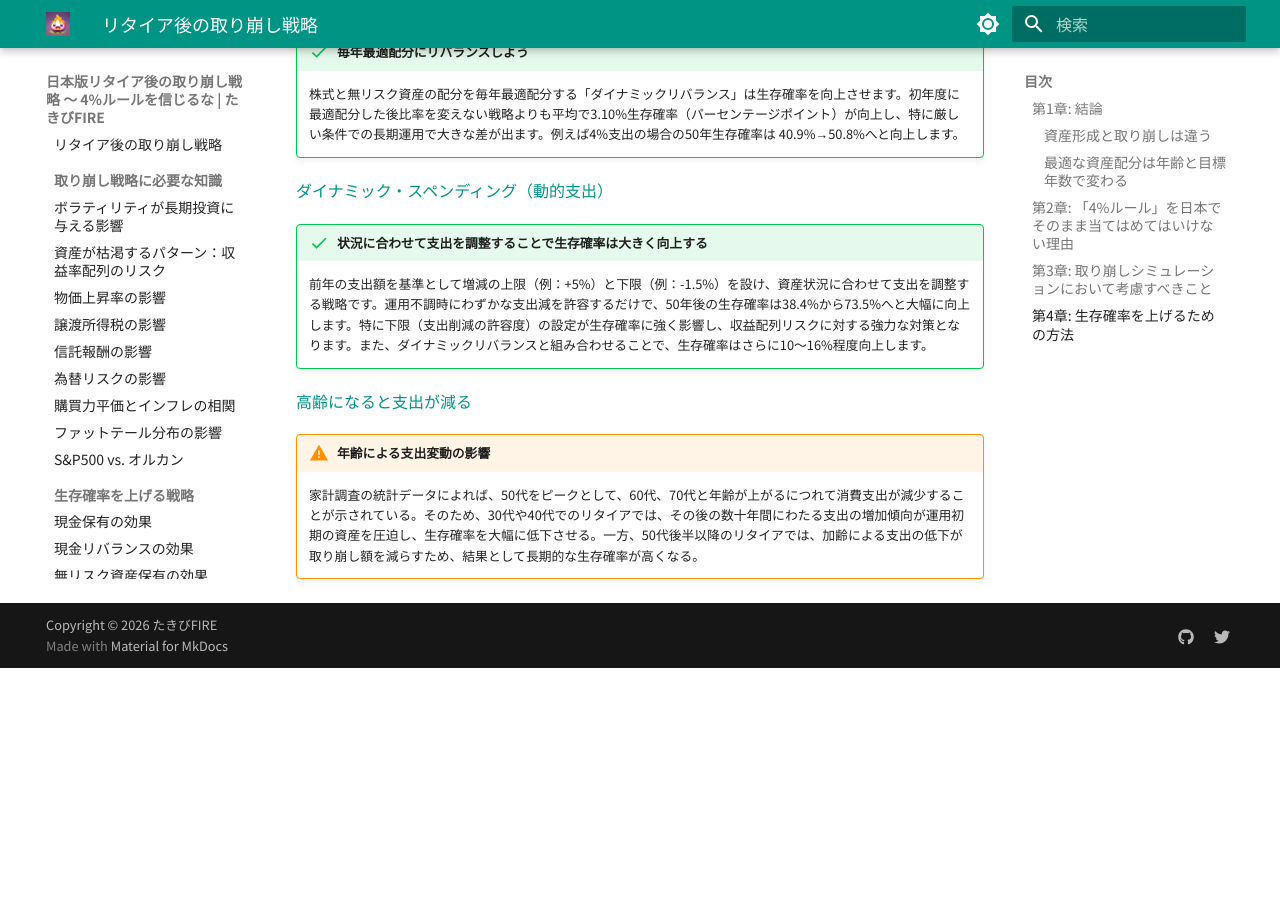
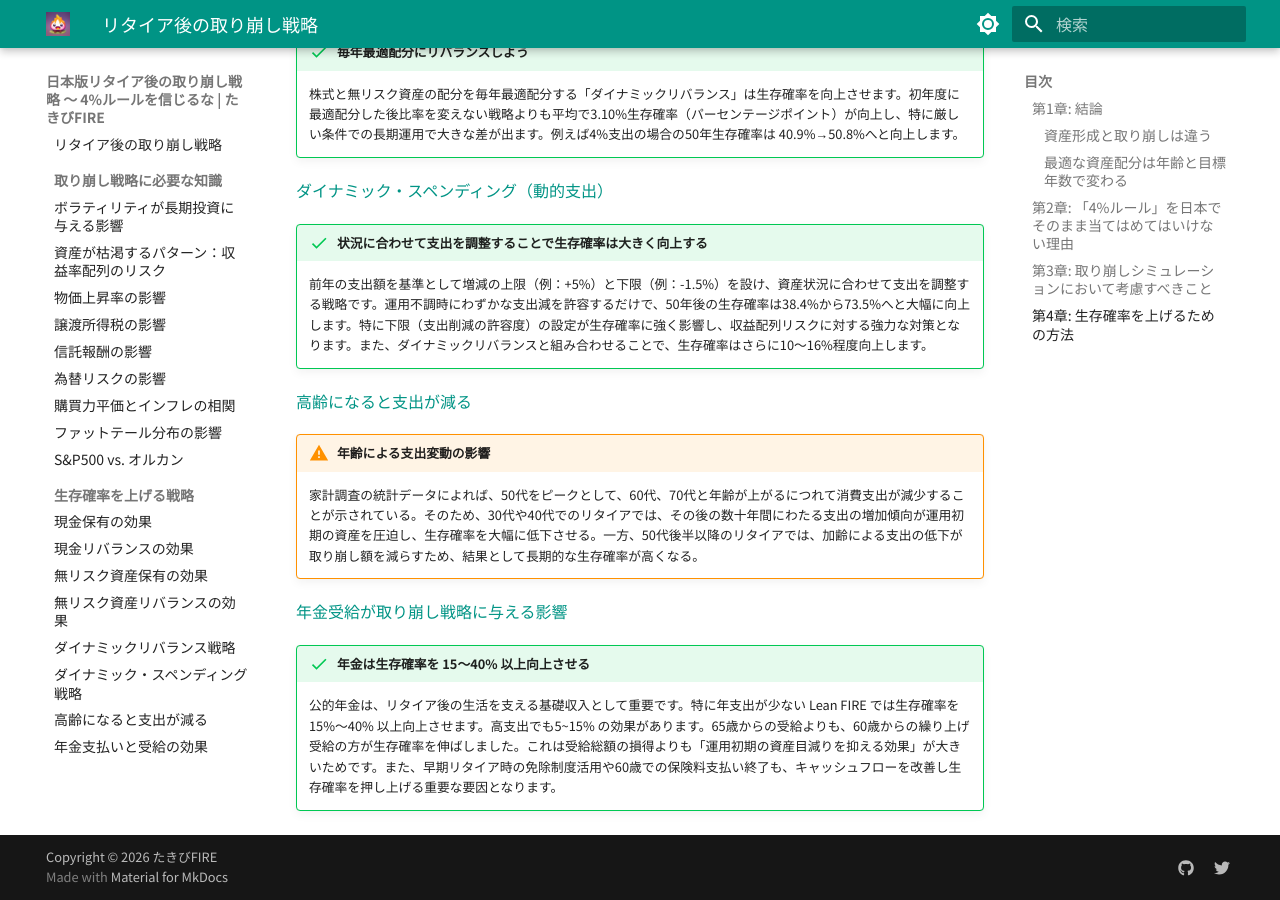
Before and after one commit to TakibiFire/JapaneseTrinityStudy, an MkDocs documentation site: the page built from docs/index.md, in a window 1280 px wide and 900 px high, scrolled down 4798 px. Built offline with MkDocs 1.6.1 and Material for MkDocs 9.7.7, drawn with Linux system fonts in a browser that asks for light colours; before the commit the page ends 5466 px from its top, so only the background shows below that.

Commit message:
Mention pension.md in index.md and mkdocs.yml

```diff
--- a/docs/index.md
+++ b/docs/index.md
@@ -136,3 +136,7 @@ TODO: 75%, 25% の場合を言ったほうが説得力あるね。
 [高齢になると支出が減る](retired_spending.md)
 !!! warning "年齢による支出変動の影響"
     家計調査の統計データによれば、50代をピークとして、60代、70代と年齢が上がるにつれて消費支出が減少することが示されている。そのため、30代や40代でのリタイアでは、その後の数十年間にわたる支出の増加傾向が運用初期の資産を圧迫し、生存確率を大幅に低下させる。一方、50代後半以降のリタイアでは、加齢による支出の低下が取り崩し額を減らすため、結果として長期的な生存確率が高くなる。
+
+[年金受給が取り崩し戦略に与える影響](pension.md)
+!!! success "年金は生存確率を 15〜40% 以上向上させる"
+    公的年金は、リタイア後の生活を支える基礎収入として重要です。特に年支出が少ない Lean FIRE では生存確率を 15%〜40% 以上向上させます。高支出でも5~15% の効果があります。65歳からの受給よりも、60歳からの繰り上げ受給の方が生存確率を伸ばしました。これは受給総額の損得よりも「運用初期の資産目減りを抑える効果」が大きいためです。また、早期リタイア時の免除制度活用や60歳での保険料支払い終了も、キャッシュフローを改善し生存確率を押し上げる重要な要因となります。
--- a/mkdocs.yml
+++ b/mkdocs.yml
@@ -114,3 +114,4 @@ nav:
     - ダイナミックリバランス戦略: dynamic_rebalance.md
     - ダイナミック・スペンディング戦略: dynamic_spending.md
     - 高齢になると支出が減る: retired_spending.md
+    - 年金支払いと受給の効果: pension.md
```
